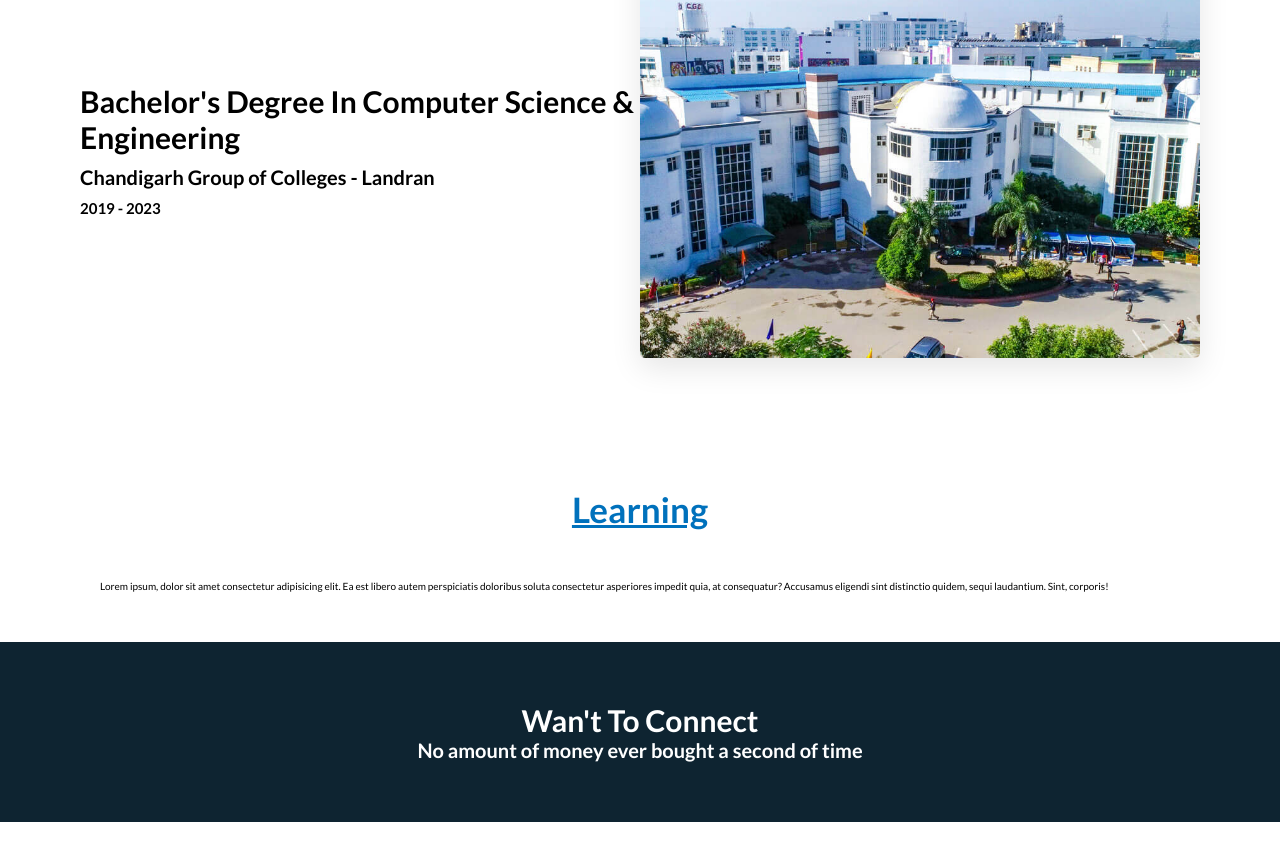
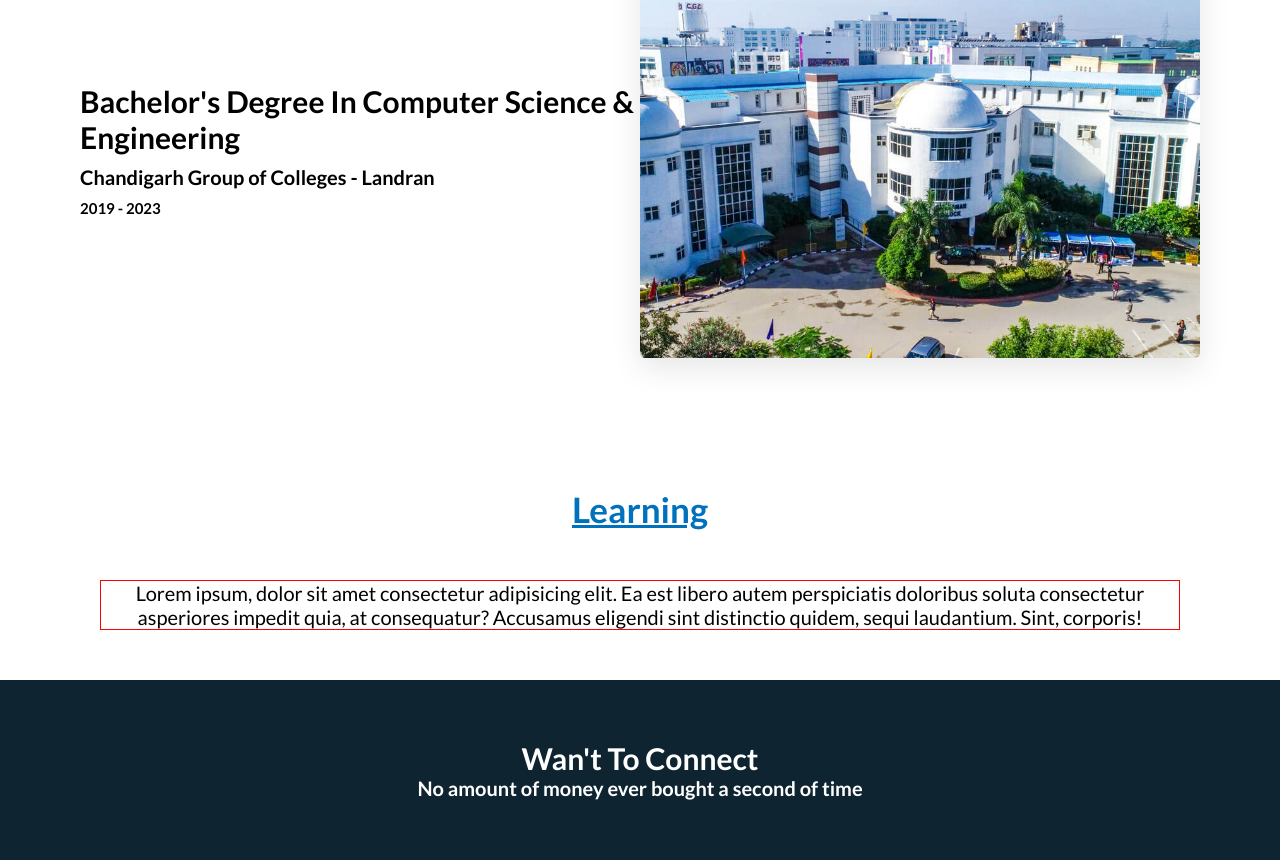
Before and after one commit to gsharma101/pfrj, a React (Create React App) app: page / in a window 1280 px wide. Shown: the part 2380-3240 px from the top of the page. Before the commit the page ends 3202 px from the top, so only its background shows below. Built offline with nearby package versions, Linux system fonts and the light colour scheme.

Commit message:
editting the learning section

```diff
--- a/src/components/learning/Learning.jsx
+++ b/src/components/learning/Learning.jsx
@@ -4,12 +4,14 @@ function Learning() {
   return (
     <section className="learning" id="learning">
       <div className="section_heading">Learning</div>
-      <p>
-        Lorem ipsum, dolor sit amet consectetur adipisicing elit. Ea est libero
-        autem perspiciatis doloribus soluta consectetur asperiores impedit quia,
-        at consequatur? Accusamus eligendi sint distinctio quidem, sequi
-        laudantium. Sint, corporis!
-      </p>
+      <div className="detail__box">
+        <p className="details">
+          Lorem ipsum, dolor sit amet consectetur adipisicing elit. Ea est
+          libero autem perspiciatis doloribus soluta consectetur asperiores
+          impedit quia, at consequatur? Accusamus eligendi sint distinctio
+          quidem, sequi laudantium. Sint, corporis!
+        </p>
+      </div>
     </section>
   );
 }
--- a/src/components/learning/learning.scss
+++ b/src/components/learning/learning.scss
@@ -0,0 +1,10 @@
+.learning {
+  .detail__box {
+    display: flex;
+    border: 1px solid red;
+    text-align: center;
+    .details {
+      font-size: 2rem;
+    }
+  }
+}
```
